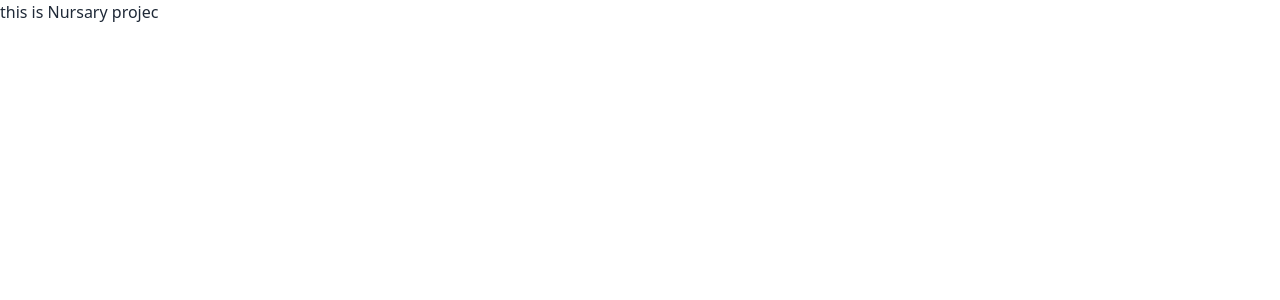
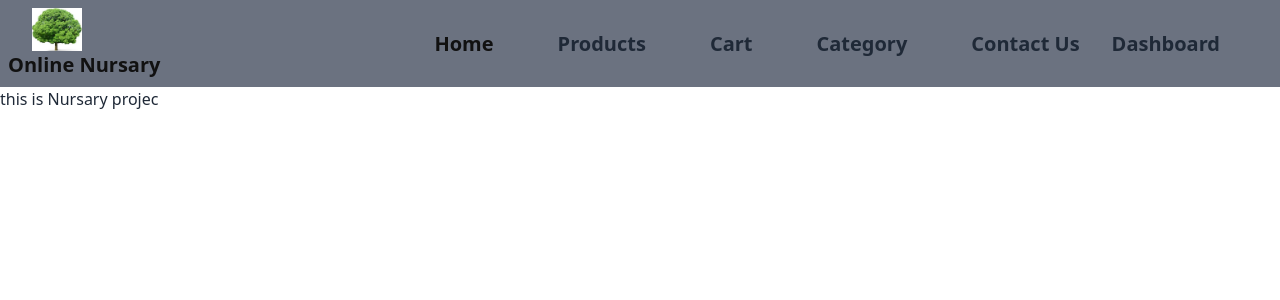
Before and after one commit to AmhjadKhan/Online-nursary-Frontend, a React (Vite) app: page / in a window 1280 px wide. Shown: the top 300 px of the page. Built offline with nearby package versions, Linux system fonts and the light colour scheme.

Commit message:
Navber section added commit

```diff
--- a/package.json
+++ b/package.json
@@ -19,12 +19,14 @@
     "react-dom": "^18.3.1",
     "react-redux": "^9.1.2",
     "react-router-dom": "^6.26.1",
+    "react-scroll": "^1.9.0",
     "tailwindcss": "^3.4.10"
   },
   "devDependencies": {
     "@eslint/js": "^9.9.0",
     "@types/react": "^18.3.3",
     "@types/react-dom": "^18.3.0",
+    "@types/react-scroll": "^1.8.10",
     "@vitejs/plugin-react": "^4.3.1",
     "eslint": "^9.9.0",
     "eslint-plugin-react-hooks": "^5.1.0-rc.0",
--- a/src/App.tsx
+++ b/src/App.tsx
@@ -1,7 +1,9 @@
+import Header from "./components/ui/Header"
 
 const App = () => {
   return (
     <div>
+      <Header />
       <h1>this is Nursary projec</h1>
     </div>
   )
--- /dev/null
+++ b/src/components/ui/Header.tsx
@@ -0,0 +1,111 @@
+import { useState } from "react";
+import { Link } from "react-router-dom";
+import { Link as ScrollLink } from "react-scroll";
+import Logo from "../../assets/images/images.jfif";
+
+const Header = () => {
+  const [click, setClick] = useState(false);
+
+  const menuClick = () => {
+    setClick(!click);
+  };
+  return (
+    <div className="flex justify-center w-full bg-gray-500">
+      <div className="navbar  sm:container">
+        <div className="navbar-start">
+          <div className="dropdown">
+            <div
+              onClick={menuClick}
+              tabIndex={0}
+              role="button"
+              className=" lg:hidden mr-4"
+            >
+              <svg
+                xmlns="http://www.w3.org/2000/svg"
+                className="h-7 w-7 text-[#111111] font-bold"
+                fill="none"
+                viewBox="0 0 24 24"
+                stroke="currentColor"
+              >
+                <path
+                  strokeLinecap="round"
+                  strokeLinejoin="round"
+                  strokeWidth="2"
+                  d="M4 6h16M4 12h8m-8 6h16"
+                />
+              </svg>
+            </div>
+            <ul
+              onClick={menuClick}
+              tabIndex={0}
+              className={`menu menu-sm dropdown-content bg-base-100 rounded-box z-[1] mt-3 w-52 p-2 shadow ${
+                click ? "hidden" : ""
+              }`}
+            >
+              <li className="text-base text-[#111111] mb-2">
+                <Link className="text-xl font-bold" to="/">
+                  Home
+                </Link>
+              </li>
+              <li className="text-xl font-bold mb-2">
+                <Link to="/products">Products</Link>
+              </li>
+              <li className="text-xl font-bold mb-2">
+                <Link to="/cart">Cart</Link>
+              </li>
+              <li className="text-xl font-bold mb-2">
+                <ScrollLink to="category" smooth={true} duration={500}>
+                  Category
+                </ScrollLink>
+              </li>
+              <li className="text-xl font-bold mb-2">
+                <ScrollLink to="gallery" smooth={true} duration={500}>
+                  Contact Us
+                </ScrollLink>
+              </li>
+              <li className="text-xl font-bold mb-2">
+                <Link to="/dashboard">Dashboard</Link>
+              </li>
+            </ul>
+          </div>
+          <Link to="/" className=" text-xl font-bold text-[#111111] ">
+            <div>
+            <img className="w-[50px] ml-6" src={Logo} alt="" />
+            <h2 className="">Online Nursary</h2>
+            </div>
+          </Link>
+        </div>
+        <div className="navbar-center hidden lg:flex">
+          <ul className="menu menu-horizontal px-1">
+            <li className="text-base text-[#111111] mr-8">
+              <Link className="text-xl font-bold" to="/">
+                Home
+              </Link>
+            </li>
+            <li className="text-xl font-bold mr-8">
+              <Link to="/products">Products</Link>
+            </li>
+            <li className="text-xl font-bold mr-8">
+              <Link to="/cart">Cart</Link>
+            </li>
+            <li className="text-xl font-bold mr-8">
+              <ScrollLink to="category" smooth={true} duration={500}>
+                Category
+              </ScrollLink>
+            </li>
+            <li className="text-xl font-bold">
+              <ScrollLink to="gallery" smooth={true} duration={500}>
+                Contact Us
+              </ScrollLink>
+            </li>
+            <li className="text-xl font-bold mr-8">
+              <Link to="/dashboard">Dashboard</Link>
+            </li>
+          </ul>
+        </div>
+      </div>
+    </div>
+  );
+};
+
+export default Header;
```
Also changed, not shown: src/assets/images/images.jfif (added), 1 other file (tests, documents, lock files or other folders).
